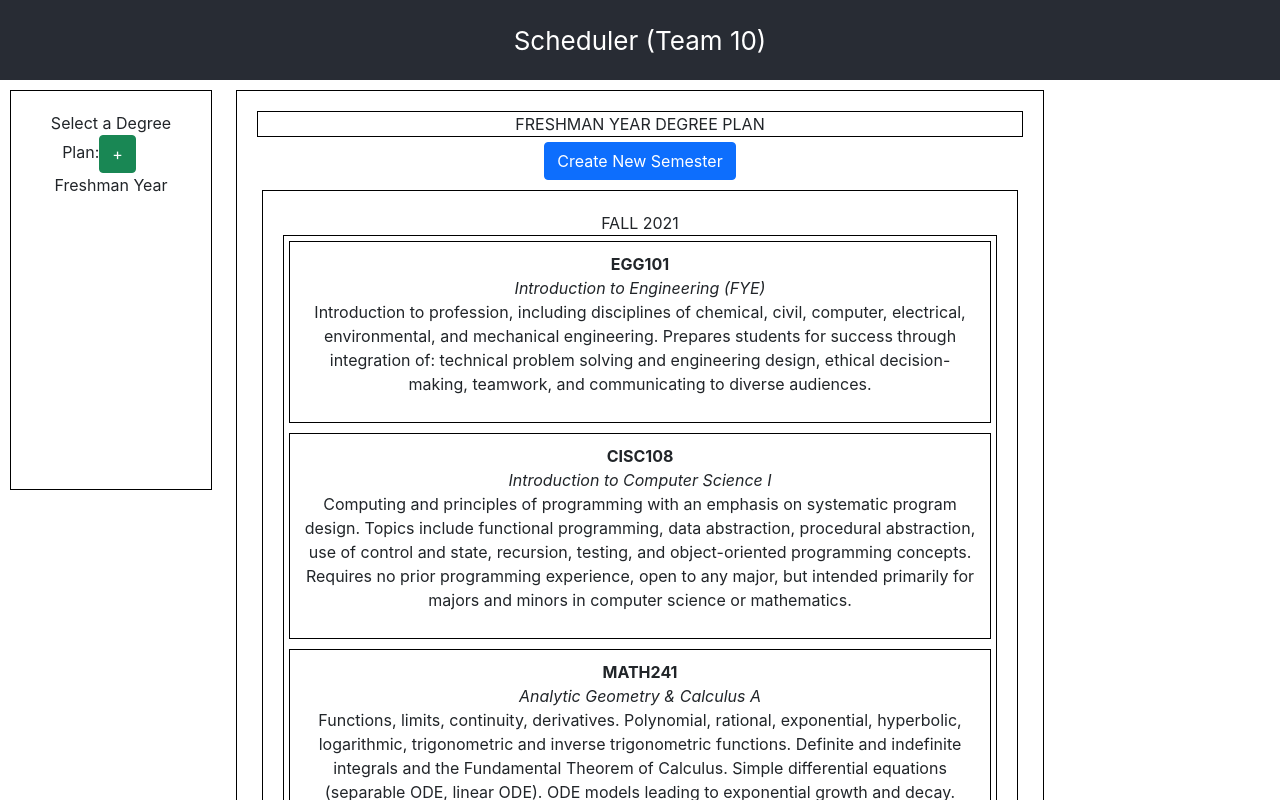
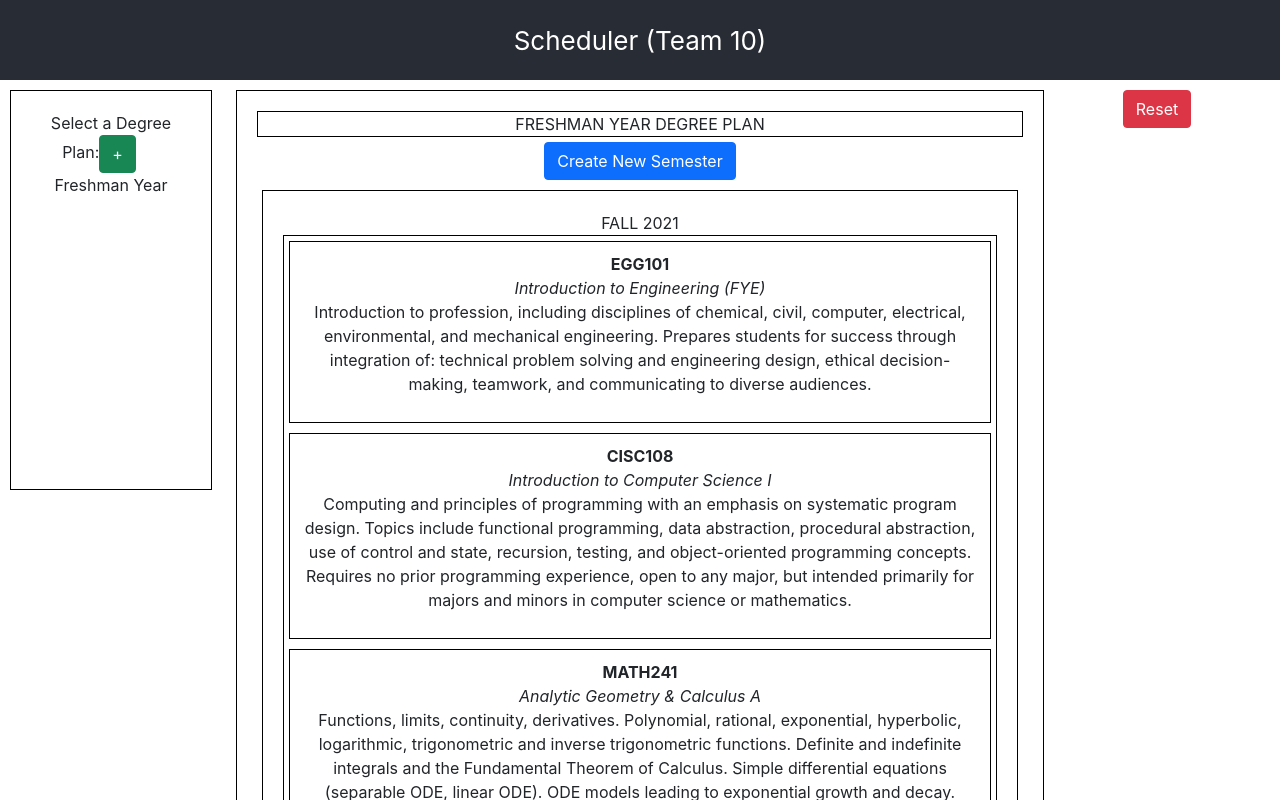
Before and after one commit to UD-CISC275-S22/cis-scheduler-team-10, a React (Create React App) app: page / in a window 1280 px wide. Shown: the top 800 px of the page. Built offline with nearby package versions, Linux system fonts and the light colour scheme.

Commit message:
Reset All Semesters in Plan

```diff
--- a/src/App.tsx
+++ b/src/App.tsx
@@ -7,7 +7,7 @@ import { Plan } from "./interfaces/plan";
 //import courses from "./data/courses.json";
 //import semesters from "./data/semesters.json";
 import plans from "./data/degreePlans.json";
-import { Row, Col, Container } from "react-bootstrap";
+import { Row, Col, Container, Button } from "react-bootstrap";
 import { DegreePlansListComponent } from "./DegreePlansListComponent";
 import { Semester } from "./interfaces/semester";
 //const COURSES = courses as Course[];
@@ -21,7 +21,17 @@ function App(): JSX.Element {
     const [degPlanSems, changeDegPlanSems] = useState<Semester[]>(
         plan.semesters
     );
-    const [sems, changeSems] = useState<Semester[]>(PLANS[0].semesters);
+    function reset(p: Plan): void {
+        const newPlans = allPlans.map((plan: Plan) => {
+            if (plan === p) {
+                return { name: p.name, semesters: [] };
+            } else {
+                return { ...plan };
+            }
+        });
+        changeAllPlans(newPlans);
+        updatePlanView({ name: p.name, semesters: [] });
+    }
     function updatePlans(newPlan: Plan, oldPlan: Plan): void {
         changeDegPlanSems(newPlan.semesters);
         const newPlans = allPlans.map((plan: Plan) => {
@@ -36,7 +46,7 @@ function App(): JSX.Element {
     function updatePlanView(newPlan: Plan): void {
         changeDegPlanSems(newPlan.semesters);
         changePlan(newPlan);
-        newPlan.semesters = degPlanSems;
+        changeDegPlanSems(degPlanSems);
         if (newPlan === planView) {
             changePlanView(null);
         } else {
@@ -85,7 +95,19 @@ function App(): JSX.Element {
                         </Container>
                     )}
                 </Col>
-                <Col></Col>
+                <Col>
+                    {planView === null ? (
+                        <span></span>
+                    ) : (
+                        <Button
+                            onClick={() => reset(plan)}
+                            variant="danger"
+                            className="me-4"
+                        >
+                            Reset
+                        </Button>
+                    )}
+                </Col>
             </Row>
             <p>Katie Hoyt, Vedant Subramanian, Evelyn Welsh</p>
         </div>
```
